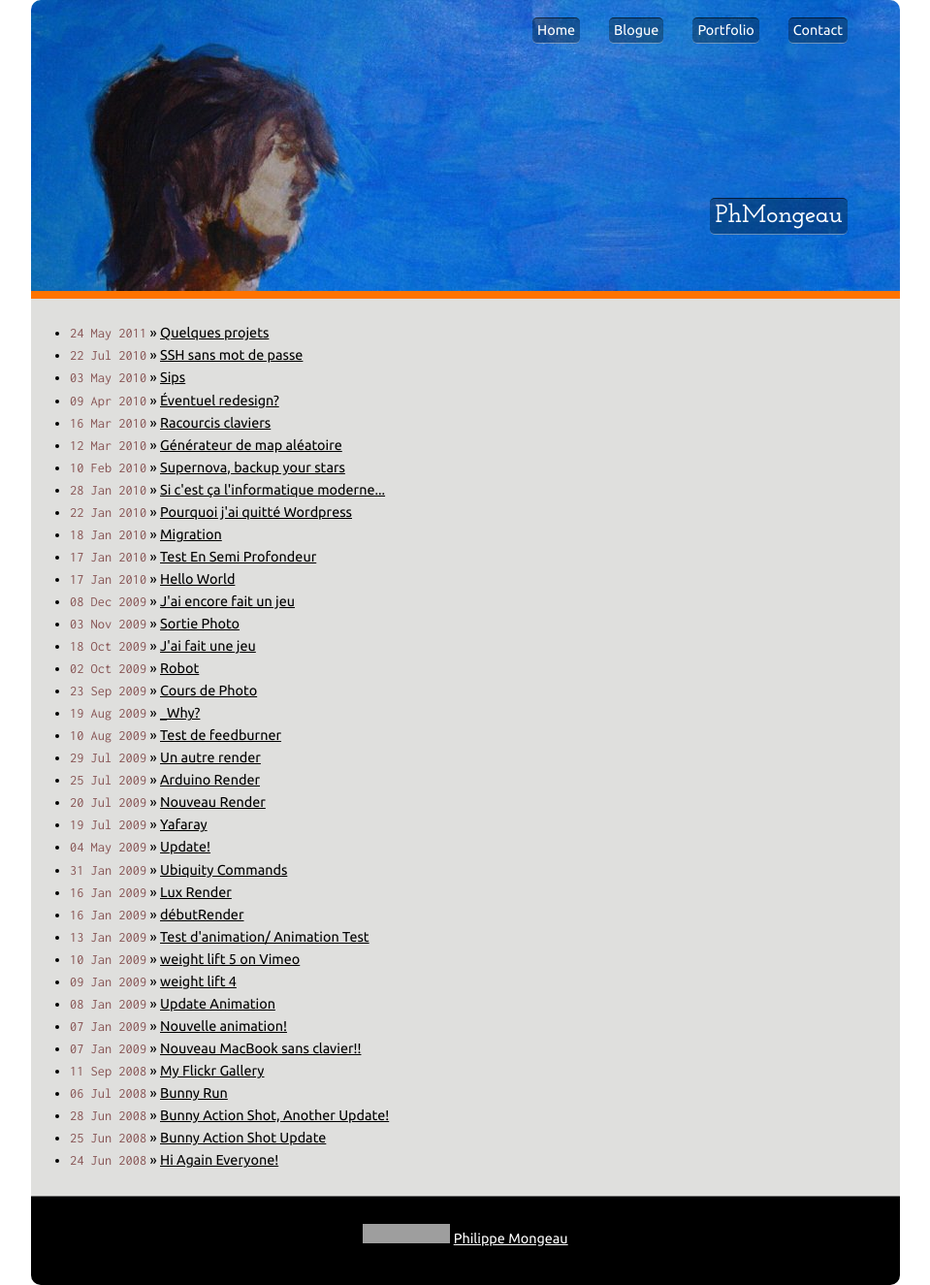
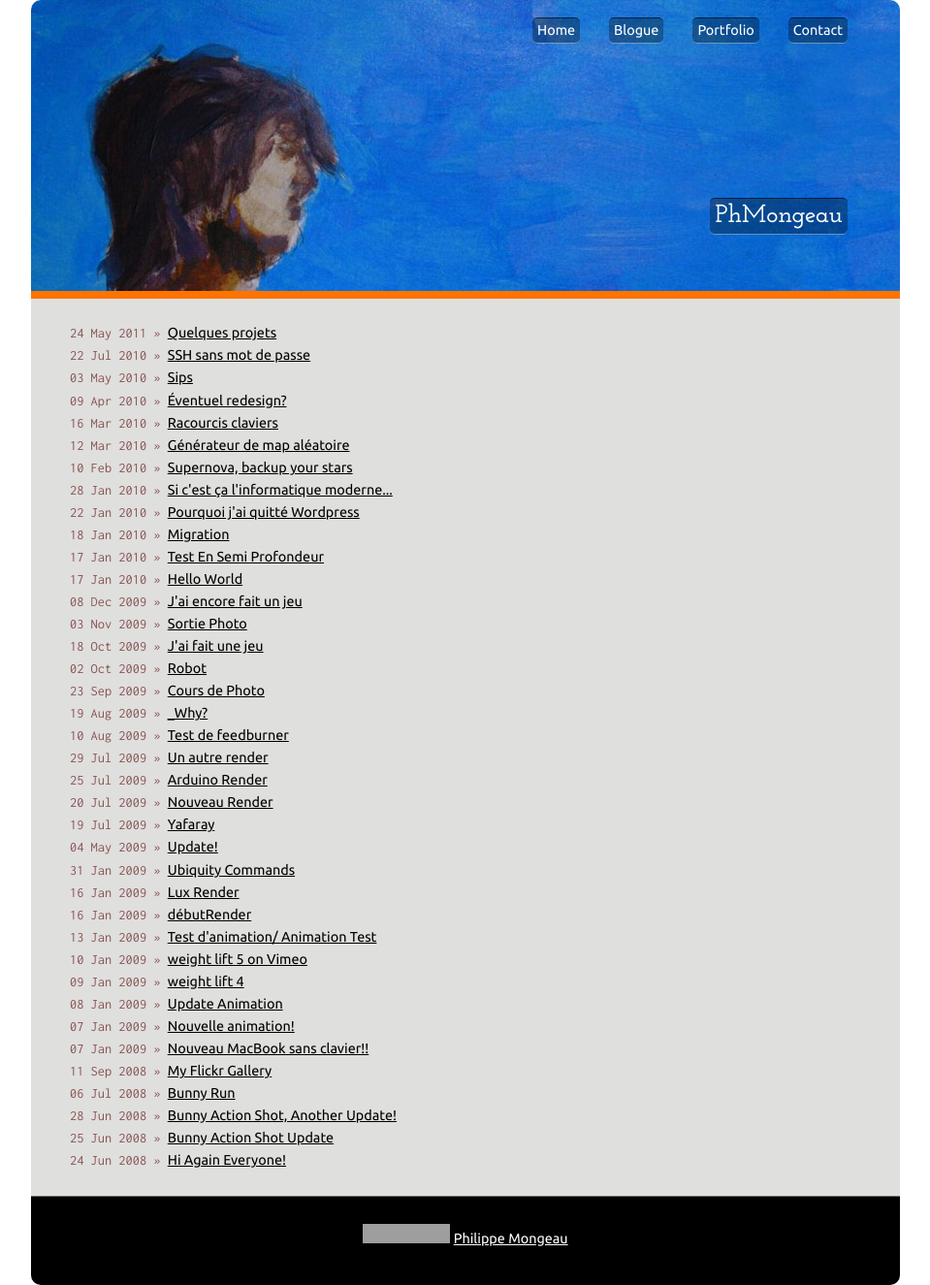
Before and after one commit to phmongeau/phmongeau.github.com, a Jekyll site: the page built from blogue.html, in a window 1280 px wide. Shown: the whole page at 97% size, without its empty margins (160-1119 px from the left). Built offline with Jekyll 4.4.1, drawn with Linux system fonts in a browser that asks for light colours; nearby versions of some CDN libraries; grey boxes are pictures that could not be loaded.

Commit message:
fixed image size in posts + small modification in posts list style

```diff
--- a/blogue.html
+++ b/blogue.html
@@ -6,7 +6,7 @@
 	<ul class="posts">
 		{% for post in site.posts %}
 		<li class="bloguePost">
-			<span class="date">{{ post.date | date_to_string }}</span> &raquo; <a href="{{ post.url }}">{{ post.title }}</a>
+			<span class="date">{{ post.date | date_to_string }}</span> <a href="{{ post.url }}">{{ post.title }}</a>
 		</li>
 		{% endfor %}
 	</ul>
--- a/css/style.css
+++ b/css/style.css
@@ -228,6 +228,18 @@
 	text-decoration: none;
 }
 
+ul.posts li span.date:after
+{
+	content: " » "
+}
+
+li.bloguePost { list-style: none; }
+
+#post img
+{
+	max-width: 100%;
+}
+
 #more
 {
 	background: #222;
```
